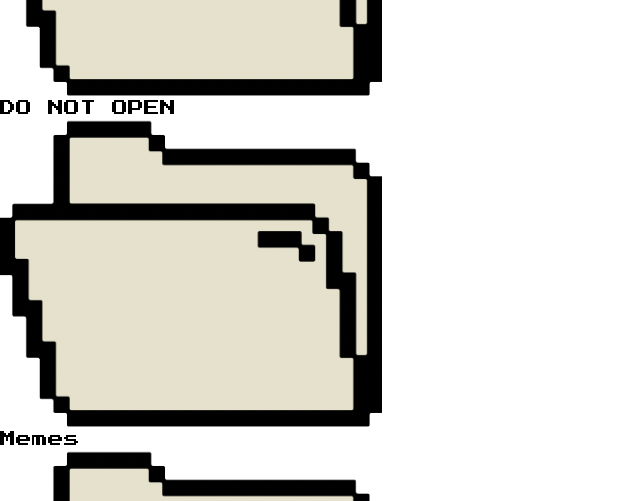
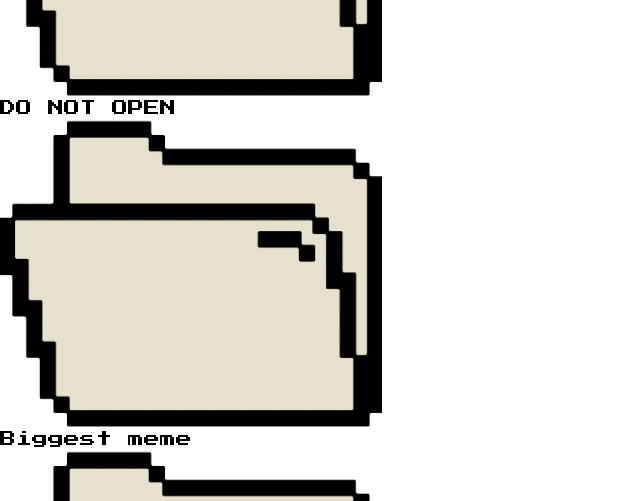
Before and after one commit to Shreyaannnnn/memecoin_website, a Next.js app: page /Window in a window 1280 px wide. Shown: the part 4880-5381 px from the top of the page, without its empty margins (0-640 px from the left). Built offline with nearby package versions, Linux system fonts and the light colour scheme.

Commit message:
Update page.jsx

```diff
--- a/src/app/Window/page.jsx
+++ b/src/app/Window/page.jsx
@@ -87,14 +87,16 @@ const WindowPage = () => {
   </Link>
 
   {/* Memes Folder */}
+  <Link href="/Meme">
   <div className="absolute bottom-[2%] right-[15%] flex flex-col items-center text-center">
     <img
       src="/folder_image.png"
       className="h-8 w-10 md:h-16 md:w-20 lg:h-20 lg:w-24"
       alt="Memes"
     />
-    <p className="mt-2 text-[8px] md:text-sm">Memes</p>
+    <p className="mt-2 text-[8px] md:text-sm">Biggest meme</p>
   </div>
+  </Link>
 
   <div className="flex max-h-screen flex-col-reverse space-y-14 mb-5 space-y-reverse">
     <Link href="https://x.com/smugthepepe" target='_blank' >
```
